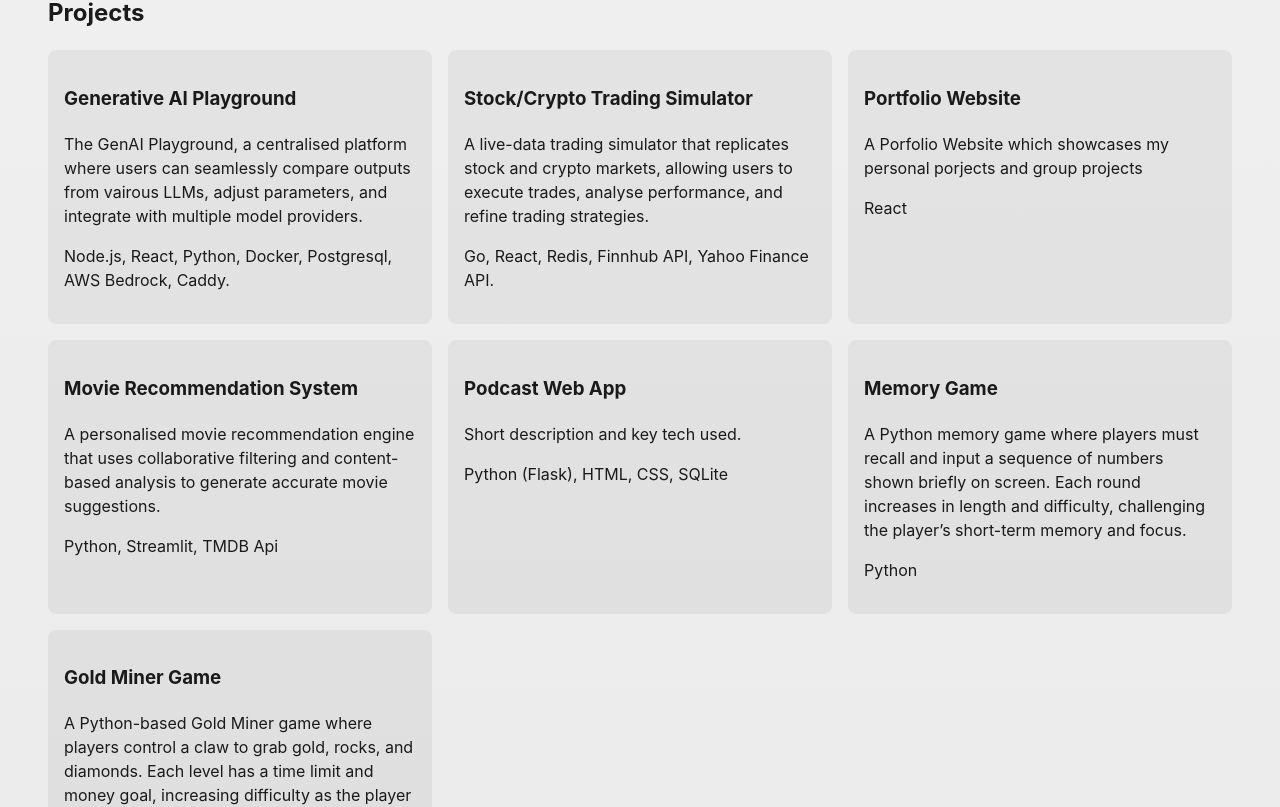
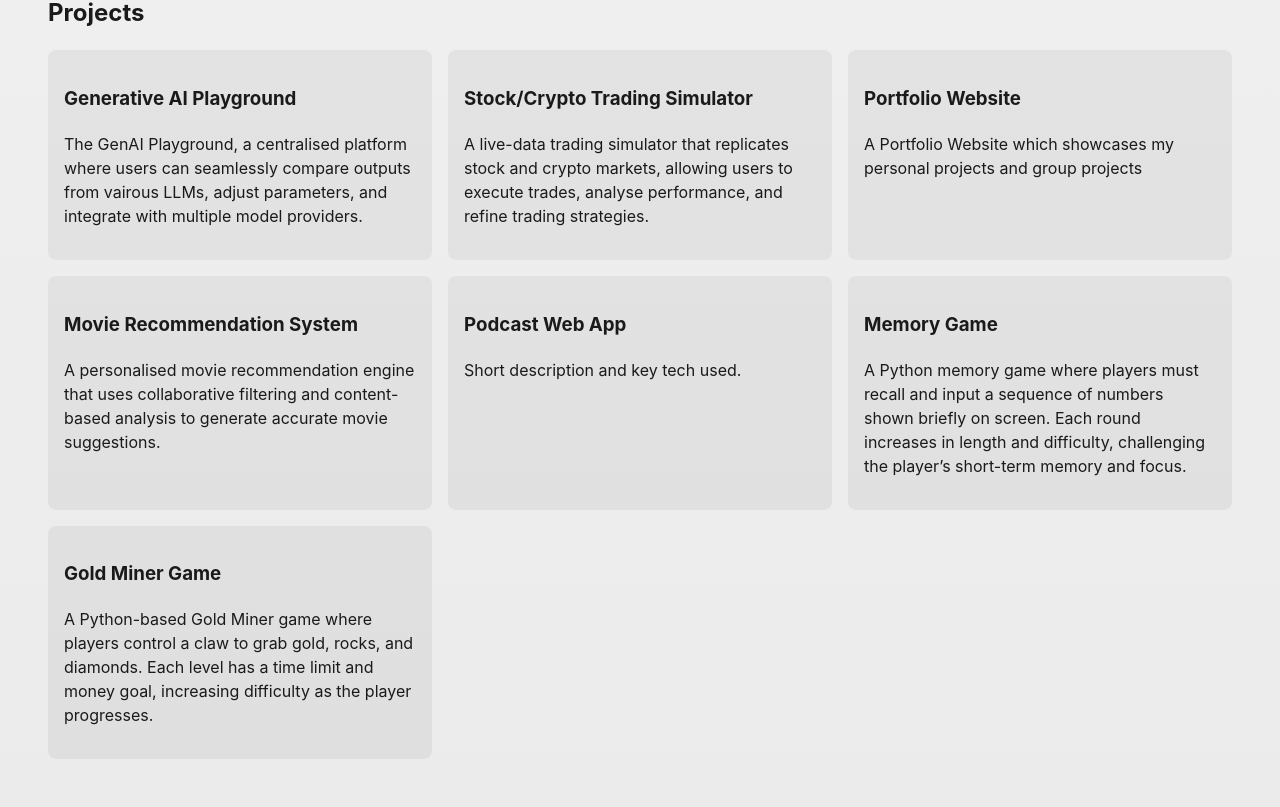
Before and after one commit to Ken1o/Portfolio-Website, a React (Vite) app: page / in a window 1280 px wide. Shown: the part 1096-1903 px from the top of the page. Built offline with nearby package versions, Linux system fonts and the light colour scheme.

Commit message:
editing some landing page details and removing contact page in topnav

```diff
--- a/src/App.tsx
+++ b/src/App.tsx
@@ -16,11 +16,13 @@ function App() {
         <Route path="/" element={ <LandingPage /> } />
         <Route path="/about" element={ <AboutPage /> } />
         <Route path="/projects" element={ <ProjectsPage /> } />
-        {/* <Route path="/contact" element={ <ContactPage /> } /> */}
         <Route path="/generative-ai-playground" element={ <GenAIPage /> } />
         <Route path="/stock-crypto-simulator" element={ <StockPage /> } />
         <Route path="/portfolio-website" element={ <PortfolioPage /> } />
         <Route path="/movie-recommendation-system" element={ <MoviePage /> } />
+        {/* <Route path="/PodcastApp" element={ <PodcastPage /> } /> */}
+        {/* <Route path="/GoldMiner" element={ <GoldMinerPage /> } /> */}
+        {/* <Route path="/MemoryGame" element={ <MemoryGamePage /> } /> */}
       </Routes>
     </Router>
   )
--- a/src/components/TopNav.tsx
+++ b/src/components/TopNav.tsx
@@ -15,7 +15,6 @@ const TopNav: React.FC<TopNavProps> = ({
     { label: 'Home', path: '/' },
     { label: 'Projects', path: '/projects' },
     { label: 'About', path: '/about' },
-    { label: 'Contact', path: '/contact' },
   ],
 }) => {
   const navigate = useNavigate()
--- a/src/pages/LandingPage.tsx
+++ b/src/pages/LandingPage.tsx
@@ -13,7 +13,6 @@ interface LandingProject {
 	  id: number
 	  title: string
 	  description: string
-	  techstacks: string
 }
 
 const LandingPage: React.FC = () => {
@@ -69,43 +68,37 @@ const LandingPage: React.FC = () => {
 			id: 1,
 			title: 'Generative AI Playground',
 			description: 'The GenAI Playground, a centralised platform where users can seamlessly compare outputs from vairous LLMs, adjust parameters, and integrate with multiple model providers.',
-			techstacks: 'Node.js, React, Python, Docker, Postgresql, AWS Bedrock, Caddy.',
+
 		},
 		{
 			id: 2,
 			title: 'Stock/Crypto Trading Simulator',
 			description: 'A live-data trading simulator that replicates stock and crypto markets, allowing users to execute trades, analyse performance, and refine trading strategies.',
-			techstacks: 'Go, React, Redis, Finnhub API, Yahoo Finance API.',
 		},
 		{
 			id: 3,
 			title: 'Portfolio Website',
-			description: 'A Porfolio Website which showcases my personal porjects and group projects',
-			techstacks: 'React'
+			description: 'A Portfolio Website which showcases my personal projects and group projects',
 		},
 		{
 			id: 4,
 			title: 'Movie Recommendation System',
 			description: 'A personalised movie recommendation engine that uses collaborative filtering and content-based analysis to generate accurate movie suggestions.',
-			techstacks: 'Python, Streamlit, TMDB Api',
 		},
 		{
 			id: 5,
 			title: 'Podcast Web App',
 			description: 'Short description and key tech used.',
-			techstacks: 'Python (Flask), HTML, CSS, SQLite',
 		},
 		{
 			id: 6,
 			title: 'Memory Game',
 			description: 'A Python memory game where players must recall and input a sequence of numbers shown briefly on screen. Each round increases in length and difficulty, challenging the player’s short-term memory and focus.',
-			techstacks: 'Python',
 		},
 		{
 			id: 7,
 			title: 'Gold Miner Game',
 			description: 'A Python-based Gold Miner game where players control a claw to grab gold, rocks, and diamonds. Each level has a time limit and money goal, increasing difficulty as the player progresses.',
-			techstacks: 'Python',
 		},
 	]
 
@@ -125,7 +118,6 @@ const LandingPage: React.FC = () => {
 						<article key={project.id} className="lp-card">
 							<h3>{project.title}</h3>
 							<p>{project.description}</p>
-							<p>{project.techstacks}</p>
 						</article>
 					))}
 				</div>
--- a/src/pages/Movie.tsx
+++ b/src/pages/Movie.tsx
@@ -79,27 +79,18 @@ const MoviePage: React.FC = () => {
                 <h3>Backend</h3>
                 <div className="tech-tags">
                   <span className="tech-tag">Python</span>
-                  <span className="tech-tag">PostgreSQL</span>
-                  <span className="tech-tag">Docker</span>
-                  <span className="tech-tag">AWS Bedrock</span>
-                  <span className="tech-tag">Caddy</span>
                 </div>
               </div>
               <div className="tech-category">
                 <h3>Frontend</h3>
                 <div className="tech-tags">
-                  <span className="tech-tag">React</span>
-                  <span className="tech-tag">TypeScript</span>
-                  <span className="tech-tag">CSS</span>
-                  <span className="tech-tag">Node.js</span>
+                  <span className="tech-tag">Streamlit</span>
                 </div>
               </div>
               <div className="tech-category">
                 <h3>Infrastructure</h3>
                 <div className="tech-tags">
-                  <span className="tech-tag">Docker</span>
-                  <span className="tech-tag">AWS Bedrock</span>
-                  <span className="tech-tag">Caddy</span>
+                  <span className="tech-tag">TMDB API</span>
                 </div>
               </div>
             </div>
--- a/src/pages/Portfolio.tsx
+++ b/src/pages/Portfolio.tsx
@@ -2,6 +2,7 @@ import TopNav from '../components/TopNav'
 import '../styles/Portfolio.css'
 import { useNavigate } from 'react-router-dom';
 import PortfolioImage from '../assets/Portfolio.png';
+import PortfolioProject from '../assets/PortfolioProject.png';
 
 const PortfolioPage: React.FC = () => {
   const year = new Date().getFullYear();
@@ -47,7 +48,7 @@ const PortfolioPage: React.FC = () => {
                 <p>View all my projects in one place. Each project is described with its technologies, features, and links to live demos or source code.</p>
               </div>
               <div className="feature-image">
-                <img src={PortfolioImage} alt="Projects Page" />
+                <img src={PortfolioProject} alt="Projects Page" />
               </div>
               <div className="feature-image">
                 <img src={PortfolioImage} alt="About Page" />
```
Also changed, not shown: src/assets/PortfolioProject.png (added), src/pages/Podcast.tsx (line endings or trailing spaces).
